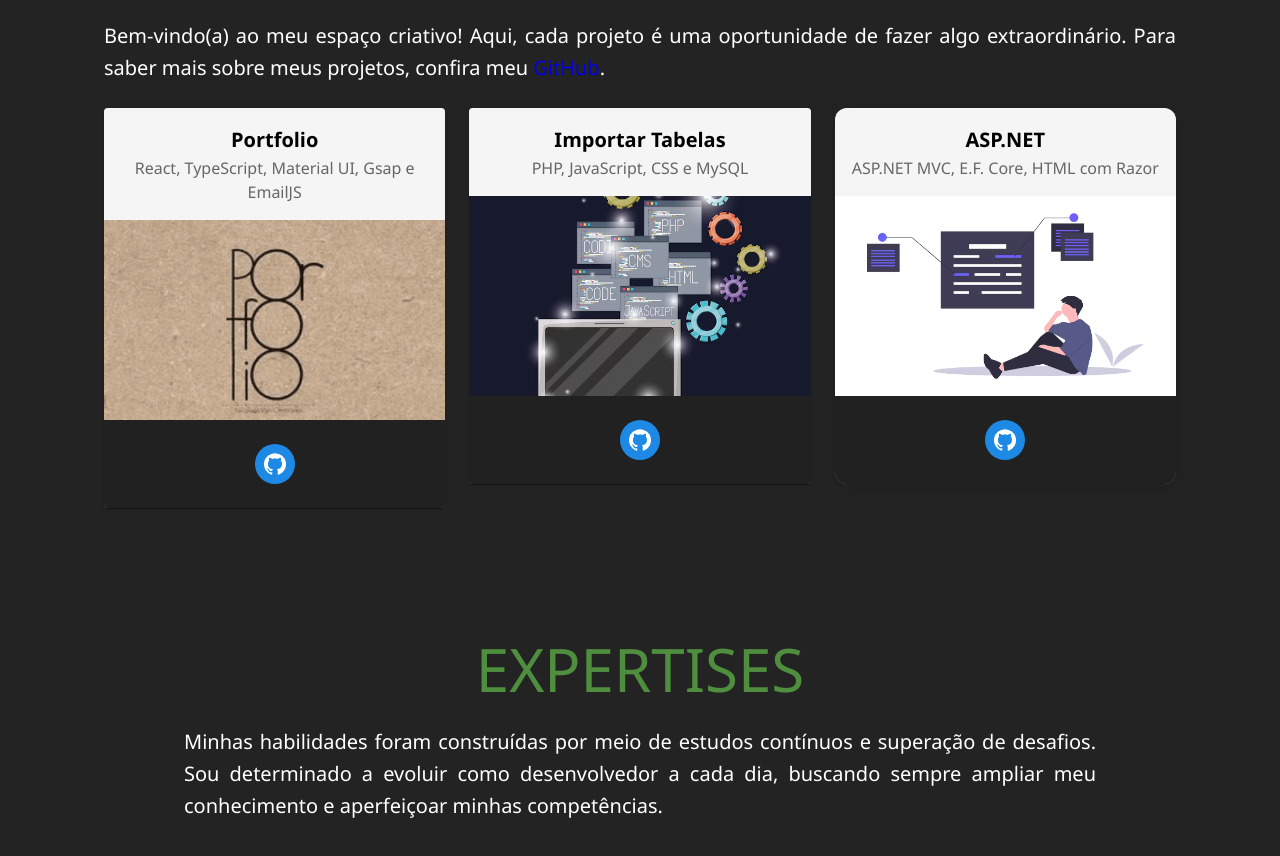
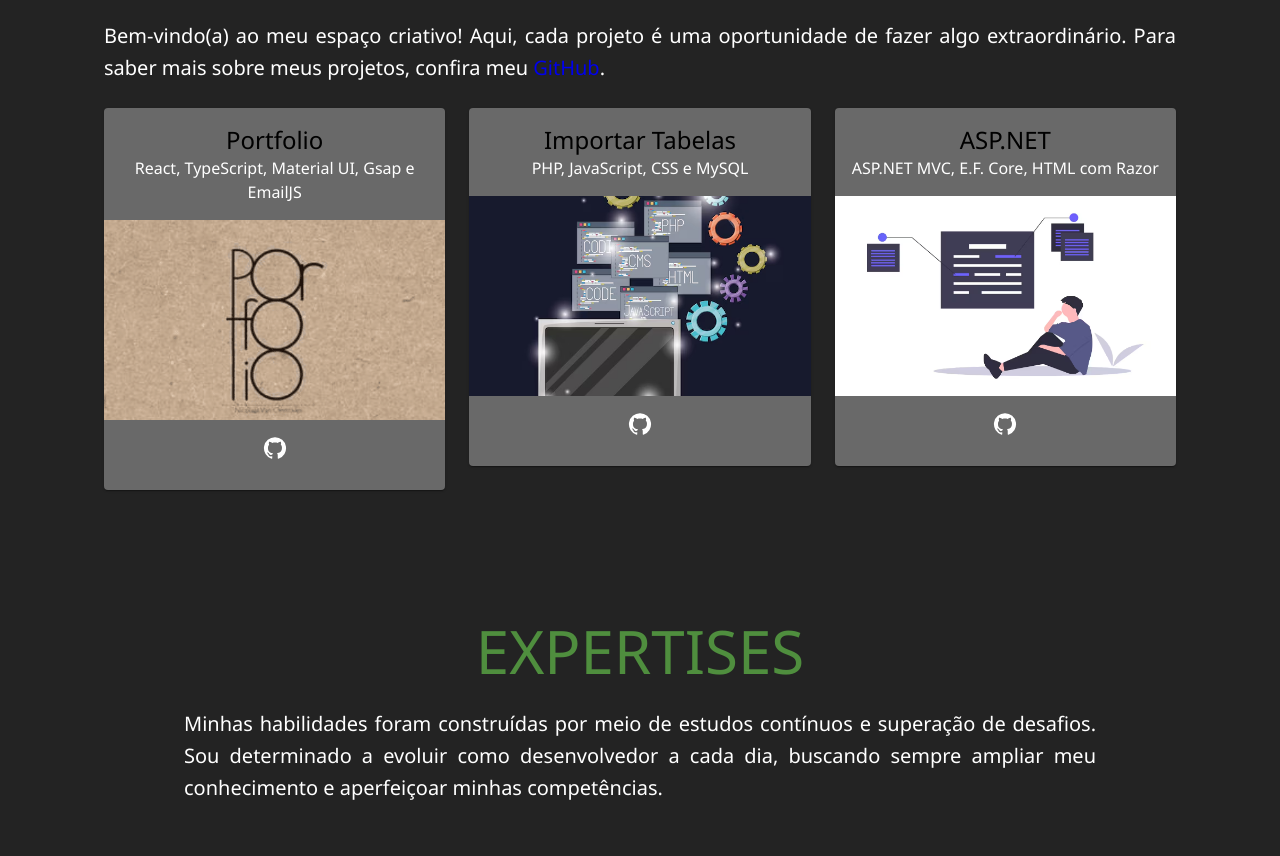
Before and after one commit to S-Dornelas/my_portfolio, a React (Vite) app: page / in a window 1280 px wide. Shown: the part 1668-2524 px from the top of the page. Built offline with nearby package versions, Linux system fonts and the light colour scheme.

Commit message:
fix: Ajuste de implementação

```diff
--- a/src/pages/Home/Projects/Projects.tsx
+++ b/src/pages/Home/Projects/Projects.tsx
@@ -9,7 +9,7 @@ import avatar from "@assets/images/projeto_portfolio.png";
 import avatar2 from "@assets/images/tabela.png";
 import avatar3 from "@assets/images/asp.png";
 
-// Estilo global dos cards
+const Projects = () => {
     const StyledProjects = styled("div")(({ theme }) => ({
         backgroundColor: theme.palette.primary.main,
         minHeight: "80vh",
@@ -32,6 +32,12 @@ const StyledProjects = styled("div")(({ theme }) => ({
 
     const StyledTypography = styled(Typography)(({ theme }) => ({
         maxWidth: '100%',
+        [theme.breakpoints.up('sm')]: {
+            maxWidth: '100%',
+        },
+        [theme.breakpoints.up('md')]: {
+            maxWidth: '100%',
+        },
         margin: 'auto',
     }));
 
@@ -45,43 +51,6 @@ const StyledCard = styled(Card)(() => ({
         backgroundColor: '#696969',
     }));
 
-// Estilo para os ícones do GitHub
-const GitHubButton = styled('a')(() => ({
-    display: 'inline-flex',
-    alignItems: 'center',
-    justifyContent: 'center',
-    backgroundColor: '#1e88e5',
-    color: 'white',
-    borderRadius: '50%',
-    width: '40px',
-    height: '40px',
-    textDecoration: 'none',
-    marginTop: '8px',
-}));
-
-const GitHubLink = styled(GitHubIcon)(() => ({
-    fontSize: '24px',
-}));
-
-// Estilização customizada para o conteúdo dos cards
-const StyledCardContent = styled(CardContent)(() => ({
-    backgroundColor: '#212121',
-    color: '#fff',
-    padding: '16px',
-    textAlign: 'center',
-}));
-
-// Estilo para o texto do card
-const TypographyStyle = {
-    marginBottom: '12px',
-    backgroundColor: '#424242',
-    padding: '8px',
-    borderRadius: '8px',
-    display: 'inline-block',
-    fontSize: '0.9rem',
-};
-
-const Projects = () => {
     return (
         <StyledProjects id="projects">
             <Container maxWidth="lg">
@@ -92,7 +61,7 @@ const Projects = () => {
                     Bem-vindo(a) ao meu espaço criativo! Aqui, cada projeto é uma oportunidade de fazer algo extraordinário. Para saber mais sobre meus projetos, confira meu
                     <a href="https://github.com/S-Dornelas" target="_blank" rel="noopener noreferrer" style={{ color: 'secondary.contrastText', textDecoration: 'none' }}> GitHub</a>.
                 </StyledTypography>
-                <br />
+                <br/>
                 <Grid container spacing={3}>
                     {/** Card 1 */}
                     <Grid item xs={12} md={4}>
@@ -100,9 +69,6 @@ const Projects = () => {
                             <CardHeader
                                 title="Portfolio"
                                 subheader="React, TypeScript, Material UI, Gsap e EmailJS"
-                                style={{ backgroundColor: '#f5f5f5', padding: '16px' }}
-                                titleTypographyProps={{ variant: 'h6', style: { fontWeight: 'bold' } }}
-                                subheaderTypographyProps={{ style: { color: '#666' } }}
                             />
                             <CardMedia
                                 component="img"
@@ -110,11 +76,11 @@ const Projects = () => {
                                 image={avatar}
                                 alt="Imagem_portifolio"
                             />
-                            <StyledCardContent>
-                                <GitHubButton href="https://github.com/S-Dornelas/my_portfolio" target="_blank" rel="noopener noreferrer">
-                                    <GitHubLink />
-                                </GitHubButton>
-                            </StyledCardContent>
+                            <CardContent>
+                                <a href="https://github.com/S-Dornelas/my_portfolio" target="_blank" rel="noopener noreferrer" style={{ color: 'white' }}>
+                                    <GitHubIcon />
+                                </a>
+                            </CardContent>
                         </StyledCard>
                     </Grid>
 
@@ -124,9 +90,6 @@ const Projects = () => {
                             <CardHeader
                                 title="Importar Tabelas"
                                 subheader="PHP, JavaScript, CSS e MySQL"
-                                style={{ backgroundColor: '#f5f5f5', padding: '16px' }}
-                                titleTypographyProps={{ variant: 'h6', style: { fontWeight: 'bold' } }}
-                                subheaderTypographyProps={{ style: { color: '#666' } }}
                                 />
                             <CardMedia
                                 component="img"
@@ -134,38 +97,35 @@ const Projects = () => {
                                 image={avatar2}
                                 alt="Imagem_portifolio"
                             />
-                            <StyledCardContent>
-                                <GitHubButton href="https://github.com/S-Dornelas/Sistema_Importacao_Tabela" target="_blank" rel="noopener noreferrer">
-                                    <GitHubLink />
-                                </GitHubButton>
-                            </StyledCardContent>
+                            <CardContent>
+                                <a href="https://github.com/S-Dornelas/Sistema_Importacao_Tabela" target="_blank" rel="noopener noreferrer" style={{ color: 'white' }}>
+                                    <GitHubIcon />
+                                </a>
+                            </CardContent>
                         </StyledCard>
                     </Grid>
 
                     {/** Card 3 */}
                     <Grid item xs={12} md={4}>
-                        <StyledCard style={{ boxShadow: '0 4px 20px rgba(0, 0, 0, 0.1)', borderRadius: '12px', overflow: 'hidden' }}>
+                        <StyledCard>
                             <CardHeader
                                 title="ASP.NET"
                                 subheader="ASP.NET MVC, E.F. Core, HTML com Razor"
-                                style={{ backgroundColor: '#f5f5f5', padding: '16px' }}
-                                titleTypographyProps={{ variant: 'h6', style: { fontWeight: 'bold' } }}
-                                subheaderTypographyProps={{ style: { color: '#666' } }}
                             />
                             <CardMedia
                                 component="img"
                                 height="200"
                                 image={avatar3}
                                 alt="Imagem_portifolio"
-                                style={{ objectFit: 'cover' }}
                             />
-                            <StyledCardContent>
-                                <GitHubButton href="https://github.com/S-Dornelas/AplicacaoCompleta" target="_blank" rel="noopener noreferrer">
-                                    <GitHubLink />
-                                </GitHubButton>
-                            </StyledCardContent>
+                            <CardContent>
+                                <a href="https://github.com/S-Dornelas/AplicacaoCompleta" target="_blank" rel="noopener noreferrer" style={{ color: 'white' }}>
+                                    <GitHubIcon />
+                                </a>
+                            </CardContent>
                         </StyledCard>
                     </Grid>
+
                 </Grid>
             </Container>
         </StyledProjects>
```
Lines whose indentation alone changed are shown as unchanged.
